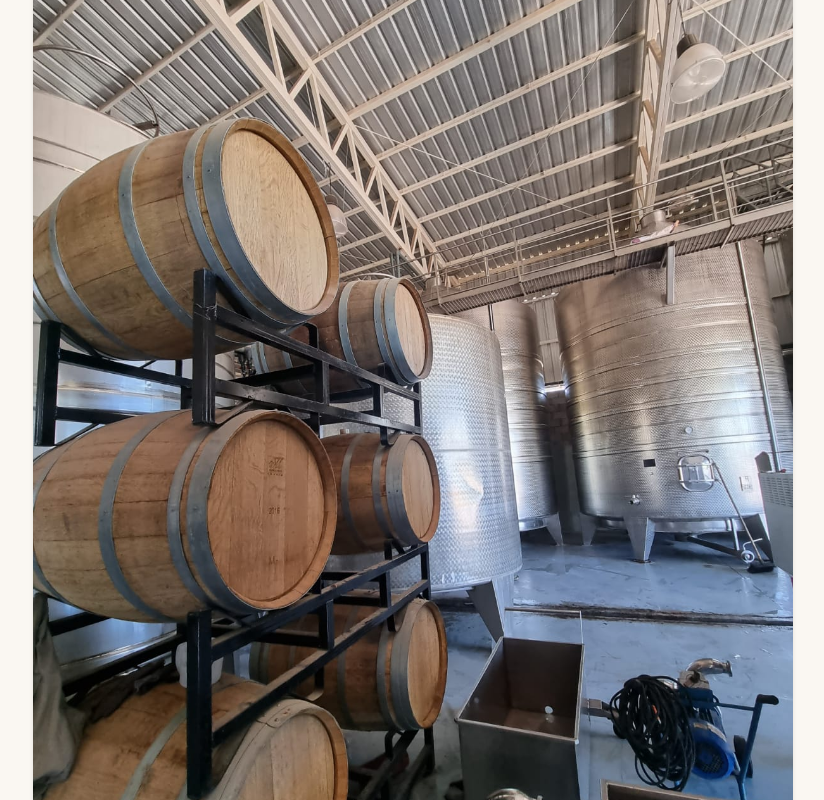
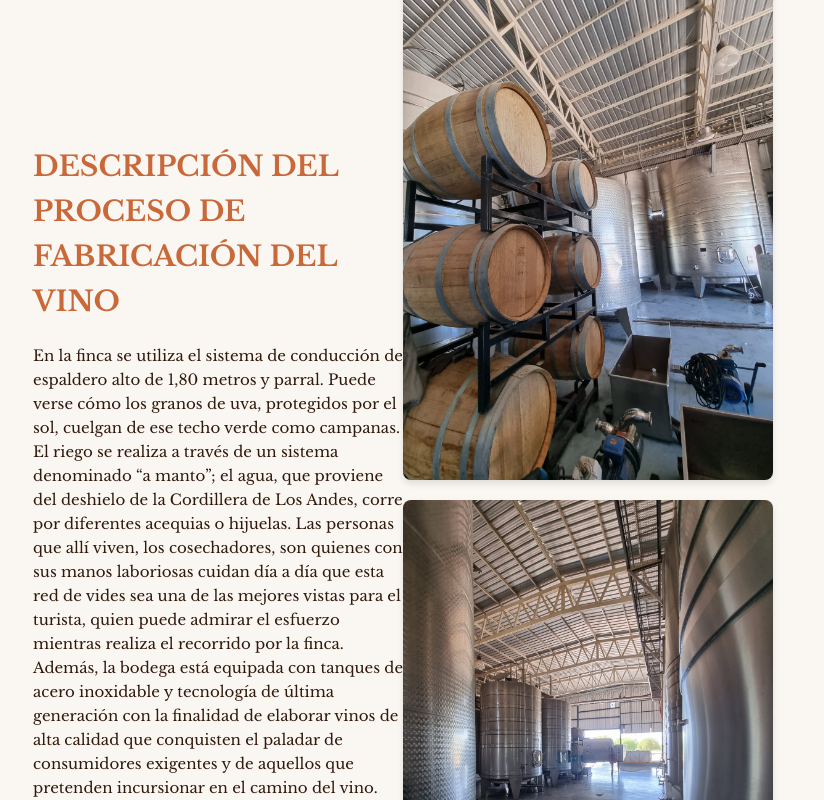
Before and after one commit to billiejoe1988/BodegaLancellotti, a React (Vite) app: page /bodega in a window 1280 px wide. Shown: the top 800 px of the page, without its empty margins (66-890 px from the left). Built offline with nearby package versions, Linux system fonts and the light colour scheme.

Commit message:
ADD, navbar, and bodega styles

```diff
--- a/src/components/Footer.jsx
+++ b/src/components/Footer.jsx
@@ -9,7 +9,7 @@ const Footer = () => {
                 <div className="row">
                     <div className="col-md-6">
                         <div className="contact-item">
-                            <img src={logo} alt="Logo de la empresa" style={{ width: '100px', marginBottom: '10px' }} />
+                            <img src={logo} alt="Logo de la empresa" style={{ width: '300px', marginBottom: '10px' }} />
                             <p>
                                 <span>
                                     <i className="fa fa-map-marker"></i> Dirección
@@ -37,7 +37,7 @@ const Footer = () => {
                     <div className="col-md-6">
                         <h2>Ubicación</h2>
                         <iframe
-                            title="Mapa de Google"
+                            title="Bodega lancellotti"
                             src="https://www.google.com/maps/embed?pb=!1m18!1m12!1m3!1d15981.207401122138!2d-68.3310119765147!3d-32.68618404498298!2m3!1f0!2f0!3f0!3m2!1i1024!2i768!4f13.1!3m3!1m2!1s0x967b0d68b2a132cf%3A0x68db9517b659d037!2sMendoza%2C%20Capital%2C%20Mendoza!5e0!3m2!1sen!2sar!4v1648971118507!5m2!1sen!2sar"
                             width="100%"
                             height="300"
--- a/src/components/NavBar.jsx
+++ b/src/components/NavBar.jsx
@@ -1,11 +1,33 @@
 import React from "react";
+import Container from 'react-bootstrap/Container';
+import Nav from 'react-bootstrap/Nav';
+import Navbar from 'react-bootstrap/Navbar';
+import { Image } from 'react-bootstrap';
+import Logo from '/logoP.png';
 
 export const NavBar = () => {
     return (
-        <nav >
-            navBar
-        </nav>
-    );
-};
+    <Navbar expand="lg" className="bg-body-tertiary">
+      <Container>
+        <Navbar.Brand href="#home">
+          <Image src={Logo} alt="Logo" width="100" height="50" />
+        </Navbar.Brand>
+        <Navbar.Toggle aria-controls="basic-navbar-nav" />
+        <Navbar.Collapse id="basic-navbar-nav">
+          <Nav className="me-auto">
+            <Nav.Link href="#home">Home</Nav.Link>
+            <Nav.Link href="#link">Bodega</Nav.Link>
+            <Nav.Link href="#link">Perspicaz</Nav.Link>
+            <Nav.Link href="#link">Familia</Nav.Link>
+            <Nav.Link href="#link">Visitas</Nav.Link>
+            <Nav.Link href="#link">La Cautiva</Nav.Link>
+            <Nav.Link href="#link">Zaphiro Eventos</Nav.Link>
+            <Nav.Link href="#link">Contacto</Nav.Link>
+          </Nav>
+        </Navbar.Collapse>
+      </Container>
+    </Navbar>
+  );
+}
 
 export default NavBar;
--- a/src/pages/Bodega.jsx
+++ b/src/pages/Bodega.jsx
@@ -5,13 +5,16 @@ import imagen2 from '/img/bodega2.jpg';
 import imagen3 from '/img/bodega3.jpg';
 import imagen4 from '/img/bodega4.jpg';
 
-
-
 const Bodega = () => {
   return (
     <>
-      <main>
-        <section>
+      <main className='my-20'>
+        <section className="container">
+          <div className="img-container">
+            <img src={imagen1} alt="Imagen 1" className="bodega-img" />
+            <img src={imagen2} alt="Imagen 2" className="bodega-img" />
+          </div>
+          <div className="text-container">
             <h2>Reseña de la historia de Bodega Lancellotti</h2>
             <p>
               La historia de Bodega Lancellotti inicia en la línea del tiempo de vides y parrales en el año 2005, cuando Rodolfo y María Urbana eligieron hacer realidad el sueño de una
@@ -23,10 +26,10 @@ const Bodega = () => {
               bodega. En el año 2019-2020 se concluye la primera etapa del establecimiento, denominado “Bodega Lancellotti” y se realiza la primera vendimia en la que participa toda la
               familia.
             </p>
-          <img src={imagen1} alt="Imagen 1" />
-          <img src={imagen2} alt="Imagen 1" />
+          </div>
         </section>
-        <section>
+        <section className="container">
+          <div className="text-container">
             <h2>Descripción del proceso de fabricación del vino</h2>
             <p>
               En la finca se utiliza el sistema de conducción de espaldero alto de 1,80 metros y parral. Puede verse cómo los granos de uva, protegidos por el sol,
@@ -36,8 +39,11 @@ const Bodega = () => {
               Además, la bodega está equipada con tanques de acero inoxidable y tecnología de última generación con la finalidad de elaborar vinos de alta calidad que conquisten
               el paladar de consumidores exigentes y de aquellos que pretenden incursionar en el camino del vino.
             </p>
-          <img src={imagen3} alt="Imagen 2" />
-          <img src={imagen4} alt="Imagen 1" />
+          </div>
+          <div className="img-container">
+            <img src={imagen3} alt="Imagen 3" className="bodega-img" />
+            <img src={imagen4} alt="Imagen 4" className="bodega-img" />
+          </div>
         </section>
       </main>
     </>
--- a/src/pages/bodega.css
+++ b/src/pages/bodega.css
@@ -18,9 +18,9 @@ body {
 
   h2 {
     font-family: 'Libre Baskerville', serif;
-    font-size: 24px;
+    font-size: 28px;
     color: #C96939;
-    margin-bottom: 10px;
+    margin-bottom: 20px;
   }
 
   p {
@@ -32,6 +32,33 @@ body {
     height: auto;
     display: block;
     margin-top: 20px;
-    border-radius: 5px;
-    box-shadow: 0 2px 4px rgba(0, 0, 0, 0.1);
+    border-radius: 8px;
+    box-shadow: 0 4px 6px rgba(0, 0, 0, 0.1);
+    transition: transform 0.3s ease-in-out;
+
   }
+  img:hover {
+    transform: scale(1.05);
+  }
+
+  .container {
+    display: flex;
+    justify-content: space-between;
+    align-items: center;
+    margin-bottom: 40px;
+  }
+
+  .img-container {
+    flex: 1;
+    margin-right: 20px;
+  }
+
+  .bodega-img {
+    width: 100%;
+    height: auto;
+    border-radius: 8p
+  }
+
+  .text-container {
+    flex: 1;
+  }
```
Lines whose indentation alone changed are shown as unchanged.
